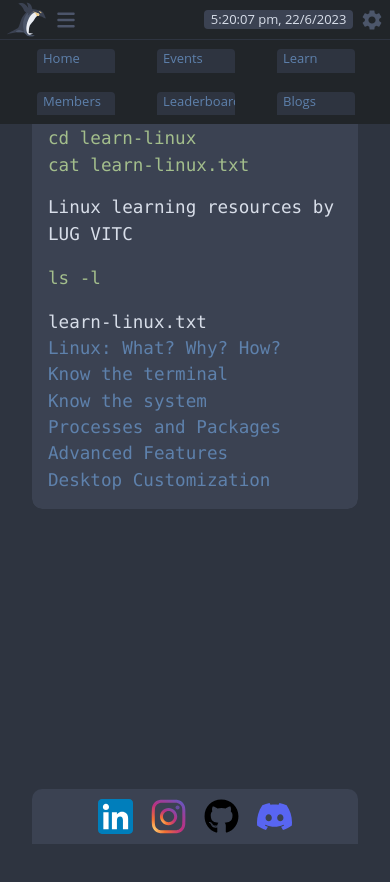
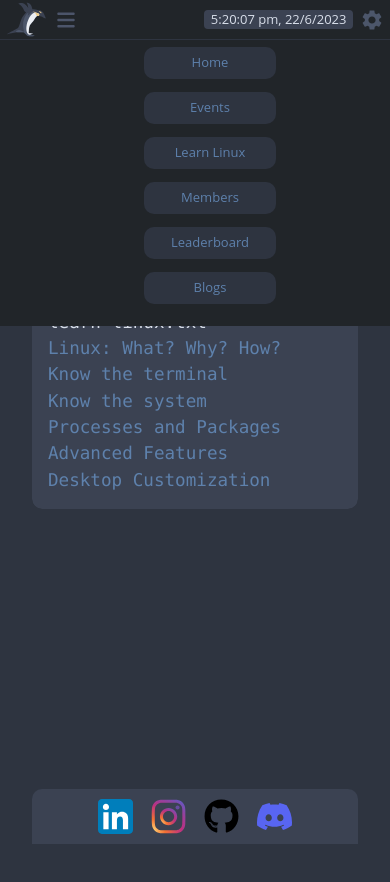
Before and after one commit to lugvitc/lugvitc.github.io, a React (Create React App) app: page /#/learn-linux in a window 390 px wide. Shown: the top 882 px of the page. Built offline with nearby package versions, Linux system fonts and the light colour scheme.

Commit message:
Update topBar.module.css

```diff
--- a/src/components/topBar/topBar.module.css
+++ b/src/components/topBar/topBar.module.css
@@ -57,9 +57,10 @@
   grid: auto auto/ auto auto auto;
   padding-left: 30px;
   width: 100%;
-    height: 10vh;
+  height: auto;
   background-color: #212529;
   align-items: center;
+  padding-bottom: 1rem;
 }
 
 .settings {
@@ -147,7 +148,8 @@
   height: 20px;
   width: 20px;
 }
-  @media screen and (max-width: 700px) {
+/*for screen size 830px and 530px below navbar updated- button updated, flex direction updated, fixed the navbar breaking issue*/
+@media screen and (max-width: 830px) {
   .linkk {
     /* flex-direction: column; */
     display: none;
@@ -163,11 +165,48 @@
     height: 6vw;
     width: 20vw;
     background-color: var(--nord0);
-      border-radius: 0.3em 0.3em 0 0;
+    border-radius: 10px;
     padding-inline: 0.5em;
     margin: 0.5em 0.5em 0.5em 0.5em;
     color: var(--nord10);
     cursor: default;
     overflow: hidden;
+    display: flex;
+    justify-content: center;
+    align-items: center;
   }
 }
+
+@media screen and (max-width: 530px) {
+  .link {
+    position: absolute;
+    top: 40px;
+    left: 0;
+    display: grid;
+    grid: auto auto/ auto auto auto;
+    padding-left: 30px;
+    width: 100%;
+    height: auto;
+    background-color: #212529;
+    align-items: center;
+    flex-direction: column !important;
+    display: flex;
+  }
+  .burg {
+    text-decoration: none;
+    color: rgb(48, 61, 61);
+    height: 6vw;
+    width: 34vw;
+    background-color: var(--nord0);
+    border-radius: 10px;
+    padding-inline: 0.5em;
+    margin: 0.5em 0.5em 0.5em 0.5em;
+    color: var(--nord10);
+    cursor: default;
+    overflow: hidden;
+    display: flex;
+    justify-content: center;
+    align-items: center;
+    padding: 1rem;
+  }
+}
```
Lines whose indentation alone changed are shown as unchanged.
